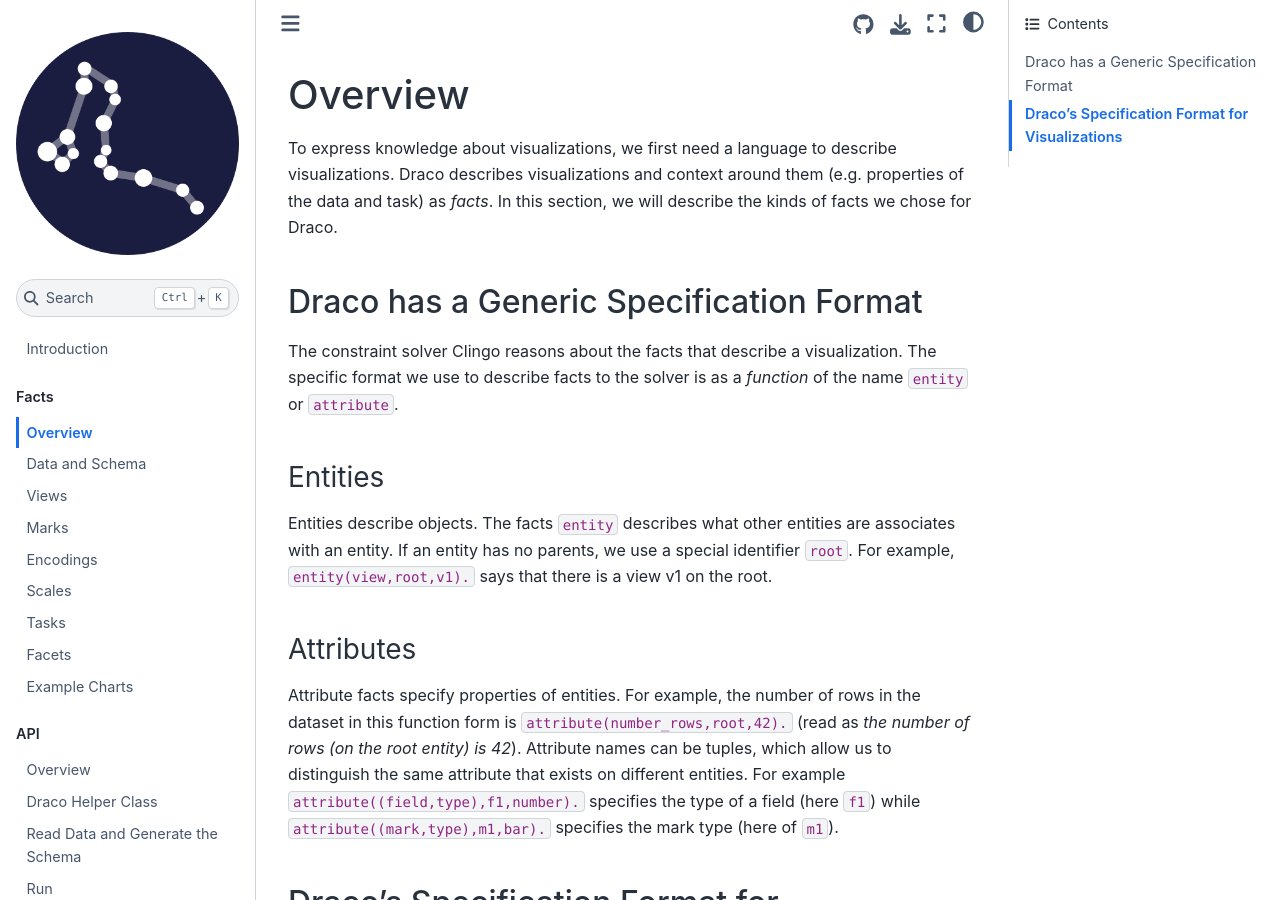
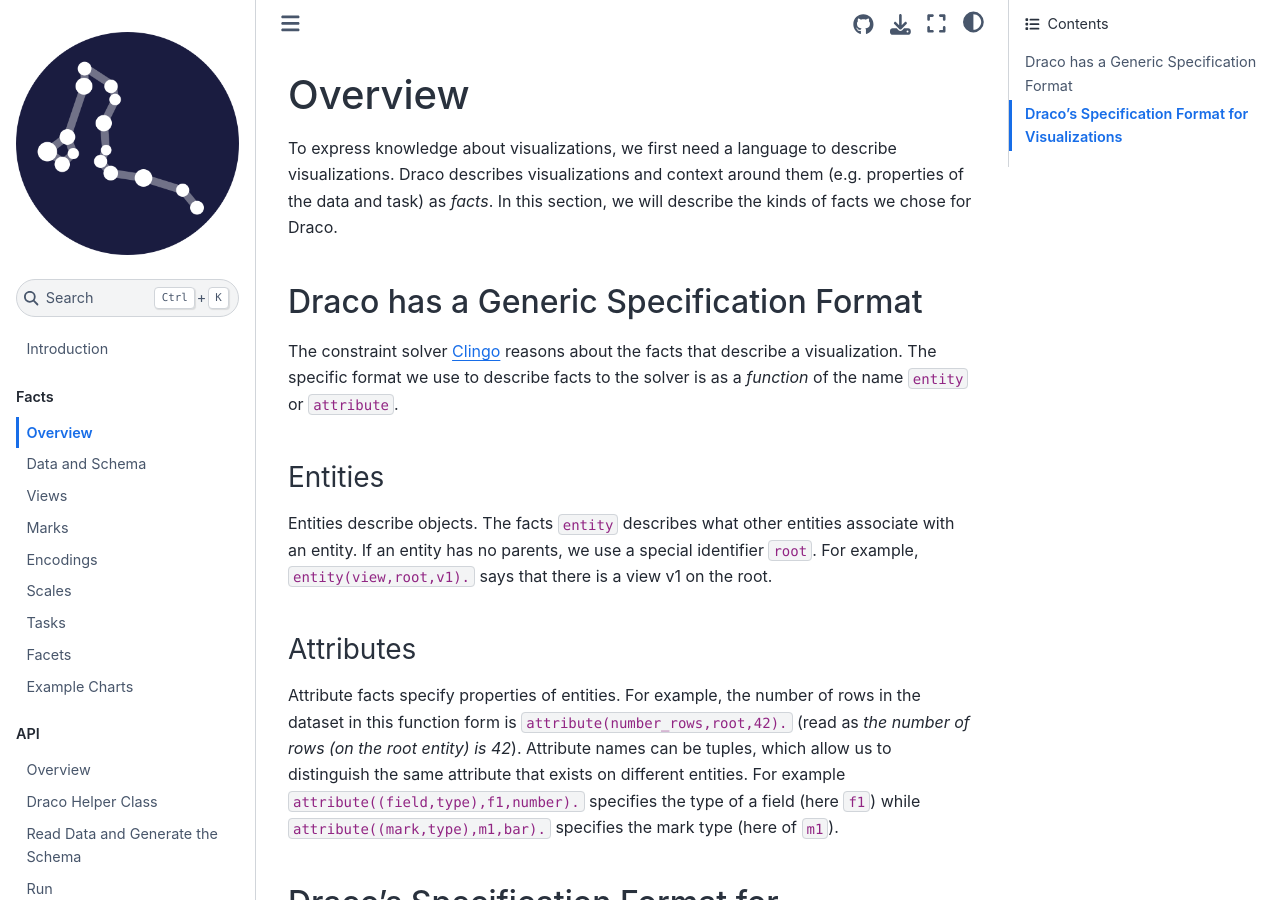
Before and after one commit to cmudig/draco2, a Jupyter Book: the page built from docs/facts/intro.md, in a window 1280 px wide and 900 px high. Built offline with Jupyter Book 1.0.4 settings and Sphinx 7.4.7 and the Sphinx Book theme 1.1.4, drawn with Linux system fonts in a browser that asks for light colours; cross-references to code outside the pages are shown as plain code.

Commit message:
docs: improve docs (#340)
* docs: improve docs

Fix various typos and add hyperlinks where sensible

* docs: fix typos in source files

```diff
--- a/docs/facts/intro.md
+++ b/docs/facts/intro.md
@@ -4,11 +4,11 @@
 
 ## Draco has a Generic Specification Format
 
-The constraint solver Clingo reasons about the facts that describe a visualization. The specific format we use to describe facts to the solver is as a _function_ of the name `entity` or `attribute`.
+The constraint solver [Clingo](https://potassco.org/clingo/) reasons about the facts that describe a visualization. The specific format we use to describe facts to the solver is as a _function_ of the name `entity` or `attribute`.
 
 ### Entities
 
-Entities describe objects. The facts `entity` describes what other entities are associates with an entity. If an entity has no parents, we use a special identifier `root`. For example, `entity(view,root,v1).` says that there is a view v1 on the root.
+Entities describe objects. The facts `entity` describes what other entities associate with an entity. If an entity has no parents, we use a special identifier `root`. For example, `entity(view,root,v1).` says that there is a view v1 on the root.
 
 ### Attributes
 
```
Also changed, not shown: docs/facts/schema.md (+2 -2 lines), docs/facts/task.md (+1 -1 lines), docs/intro.md (+1 -1 lines), docs/api/draco.ipynb, docs/api/facts.ipynb, docs/api/run.ipynb, docs/api/schema.ipynb, docs/guide.ipynb, 6 other files.
